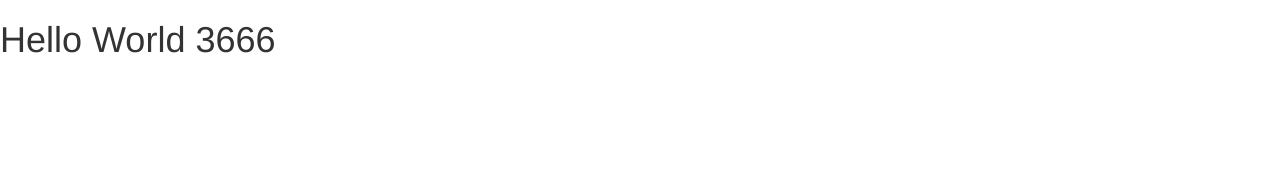
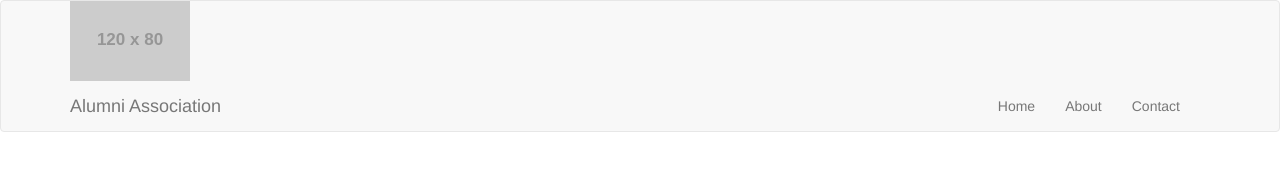
Before and after one commit to akhanna00/smc-alumni, a website: page app/index.max.html in a window 1280 px wide. Drawn offline with nearby package versions, Linux system fonts and the light colour scheme; some packages are replaced by stand-ins of ours; files that its build step writes are made by us from their sources; placeholder pictures from the web are drawn by us.

Commit message:
Add a navbar

```diff
--- a/app/index.max.html
+++ b/app/index.max.html
@@ -9,10 +9,41 @@
     <link rel="stylesheet" type="text/css" href="css/style.min.css">
   </head>
   <body>
-    <h1> Hello World 3666</h1>
+  <!-- Navbar -->
+    <header>
+      <nav class = "navbar navbar-default">
+        <div class = "container">
+          <!-- SMC Logo Placeholder -->
+          <a class="nav"><img src="http://placehold.it/120x80"></a>
+
+          <div class = "navbar-header">
+            <a class = "navbar-brand" href="#/"> Alumni Association</a>
+
+            <!-- Menu button -->
+            <button type="button" class="navbar-toggle collapsed" data-toggle="collapse" data-target="#menu" aria-expanded="false">
+              <span class="icon-bar"></span>
+              <span class="icon-bar"></span>
+              <span class="icon-bar"></span>
+            </button>
+          </div>
+
+          <!-- Navigation menu -->
+          <div class="collapse navbar-collapse navbar-right" id="menu">
+            <ul class = "nav navbar-nav">
+              <li><a>Home</a></li>
+              <li><a>About</a></li>
+              <li><a>Contact</a></li>
+            </ul>
+          </div>
+        </div>
+      </nav>
+    </header>
+
     <!-- Scripts -->
     <script defer src="https://ajax.googleapis.com/ajax/libs/angularjs/1.5.6/angular.min.js"></script>
     <script defer src="//ajax.googleapis.com/ajax/libs/angularjs/1.5.6/angular-route.min.js"></script>
+    <script src="https://code.jquery.com/jquery-3.1.1.min.js" integrity="sha256-hVVnYaiADRTO2PzUGmuLJr8BLUSjGIZsDYGmIJLv2b8=" crossorigin="anonymous"></script>
+    <script defer src="https://maxcdn.bootstrapcdn.com/bootstrap/3.3.7/js/bootstrap.min.js"></script>
     <script defer src="index.min.js"></script>
   </body>
 </html>
```
Also changed, not shown: dist/index.html.
